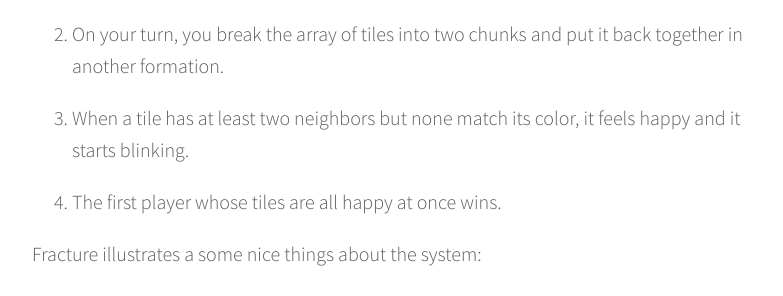
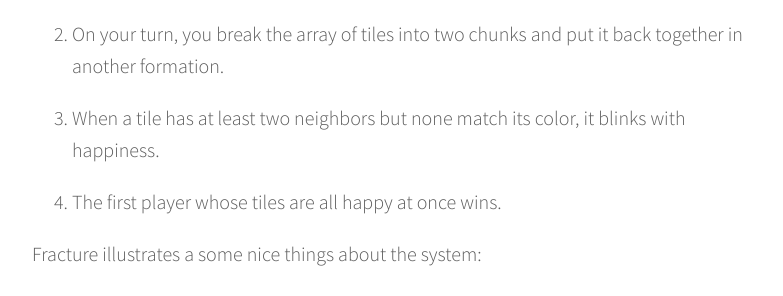
Before and after one commit to jbobrow/Move38-website, a Jekyll site: the page built from _posts/2016-10-05-demo-of-our-new-game-platform.markdown, in a window 1280 px wide and 900 px high, scrolled down 679 px. Shown: the part 155-451 px from the top of the window, without its empty margins (248-1031 px from the left). Built offline with Jekyll 4.4.1, drawn with Linux system fonts in a browser that asks for light colours; nearby versions of some CDN libraries; comment, search, counter and statistics services are not loaded.

Commit message:
Updated Demo Of Our New Game Platform

```diff
--- a/_posts/2016-10-05-demo-of-our-new-game-platform.markdown
+++ b/_posts/2016-10-05-demo-of-our-new-game-platform.markdown
@@ -15,7 +15,7 @@ The game featured in the video is called Fracture. At its start, the tiles are a
 
 2. On your turn, you break the array of tiles into two chunks and put it back together in another formation.
 
-3. When a tile has at least two neighbors but none match its color, it feels happy and it starts blinking.
+3. When a tile has at least two neighbors but none match its color, it blinks with happiness.
 
 4. The first player whose tiles are all happy at once wins.
 
```
